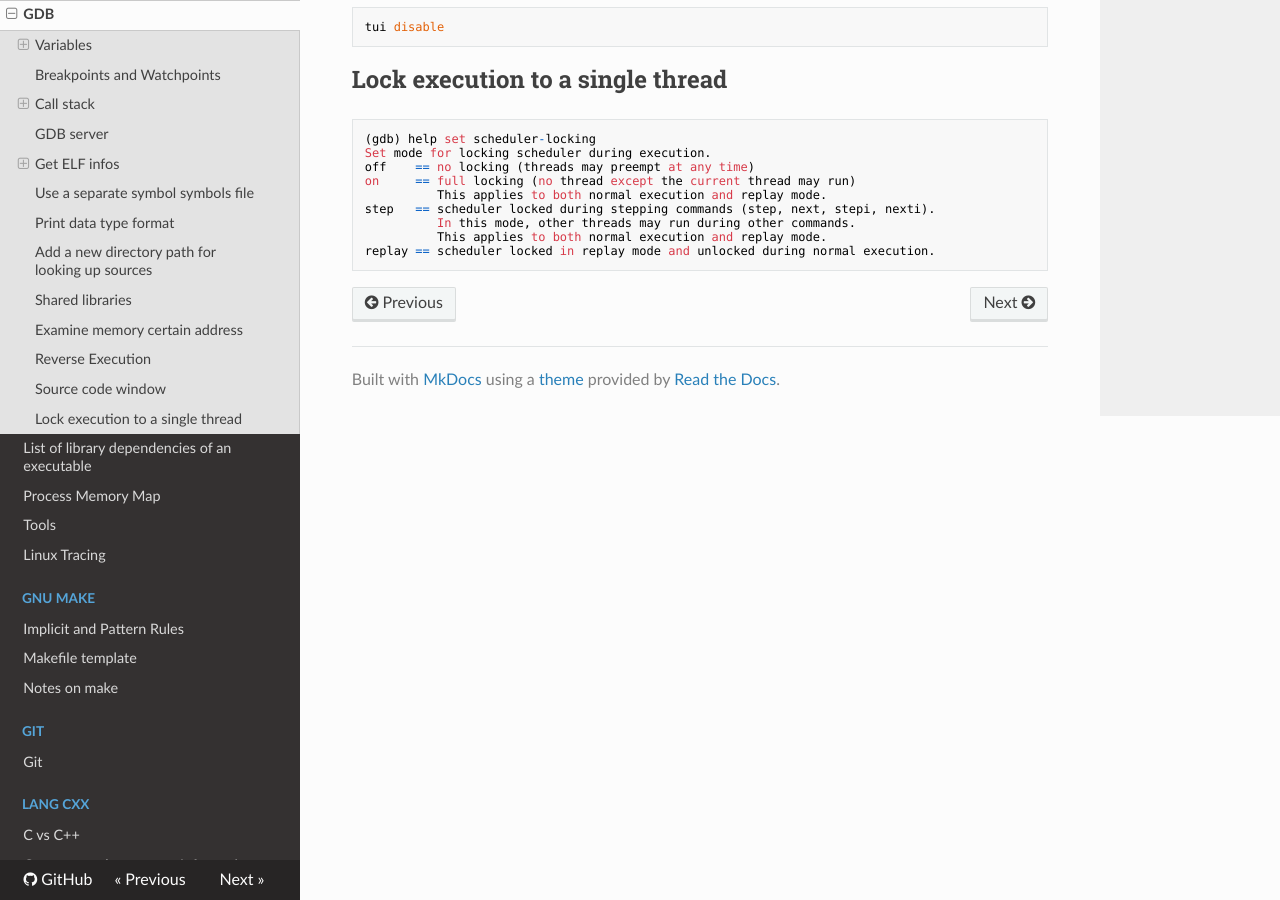
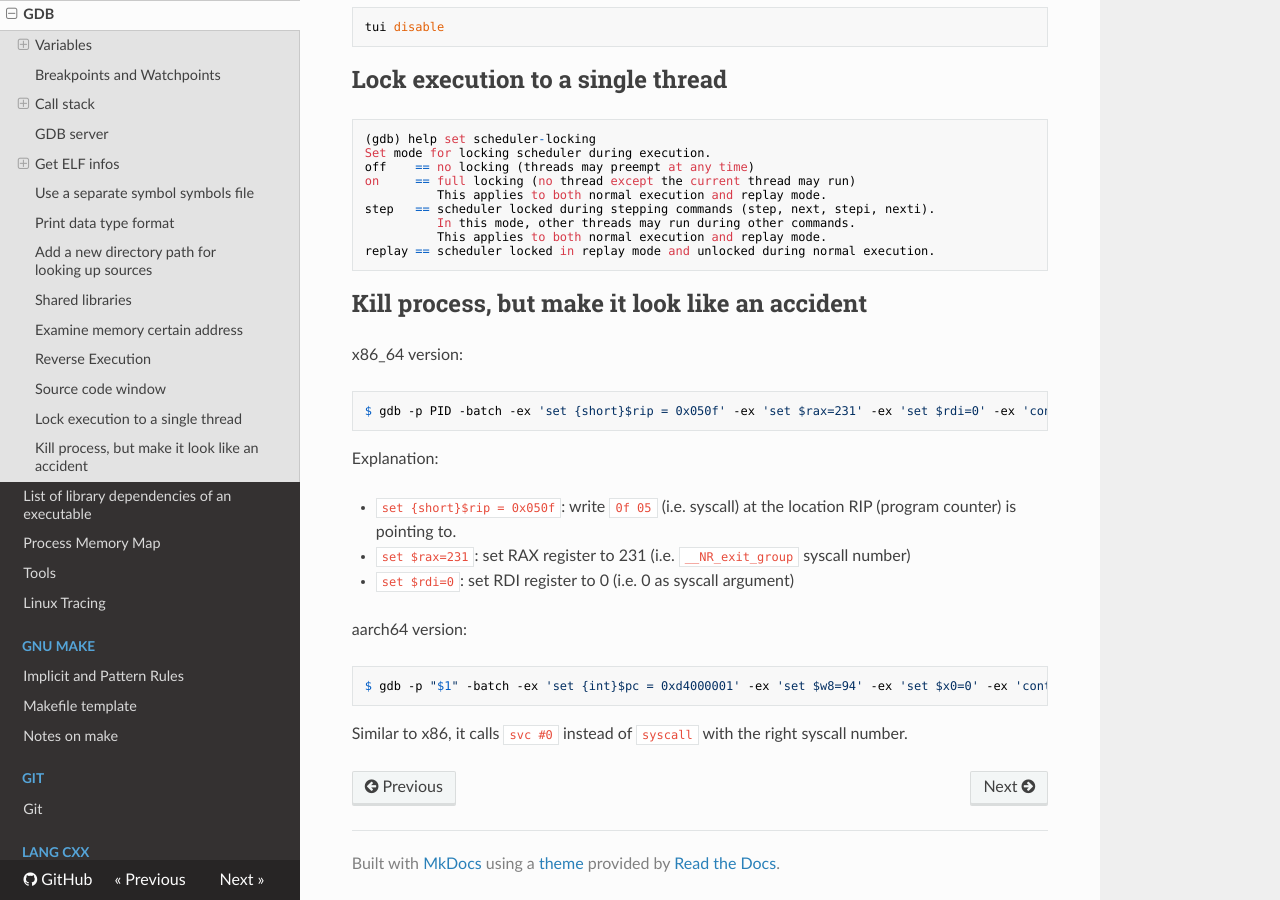
Before and after one commit to marcov/tech-notes, an MkDocs documentation site: the page built from docs/Debugging/gdb.md, in a window 1280 px wide and 900 px high, scrolled down 5414 px. Built offline with MkDocs 1.6.1, drawn with Linux system fonts in a browser that asks for light colours; nearby versions of some CDN libraries.

Commit message:
add kill with exit_group(0)

````diff
--- a/docs/Debugging/gdb.md
+++ b/docs/Debugging/gdb.md
@@ -260,3 +260,24 @@ step   == scheduler locked during stepping commands (step, next, stepi, nexti).
           This applies to both normal execution and replay mode.
 replay == scheduler locked in replay mode and unlocked during normal execution.
 ```
+
+## Kill process, but make it look like an accident
+
+x86_64 version:
+```console
+$ gdb -p PID -batch -ex 'set {short}$rip = 0x050f' -ex 'set $rax=231' -ex 'set $rdi=0' -ex 'cont'
+```
+
+Explanation:
+
+- `set {short}$rip = 0x050f`: write `0f 05` (i.e. syscall) at the location RIP
+(program counter) is pointing to.
+- `set $rax=231`: set RAX register to 231 (i.e. `__NR_exit_group` syscall number)
+- `set $rdi=0`: set RDI register to 0 (i.e. 0 as syscall argument)
+
+aarch64 version:
+```console
+$ gdb -p "$1" -batch -ex 'set {int}$pc = 0xd4000001' -ex 'set $w8=94' -ex 'set $x0=0' -ex 'cont'
+```
+
+Similar to x86, it calls `svc #0` instead of `syscall` with the right syscall number.
````
